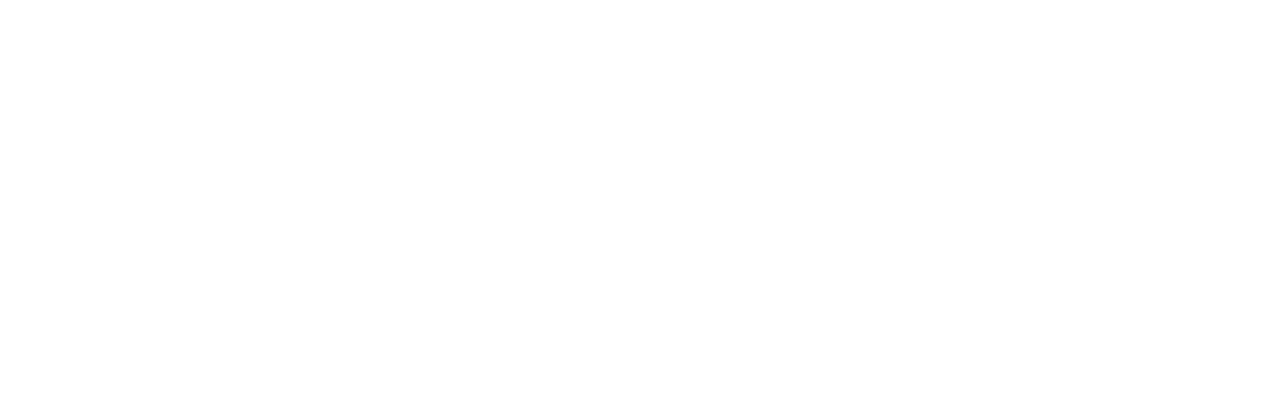
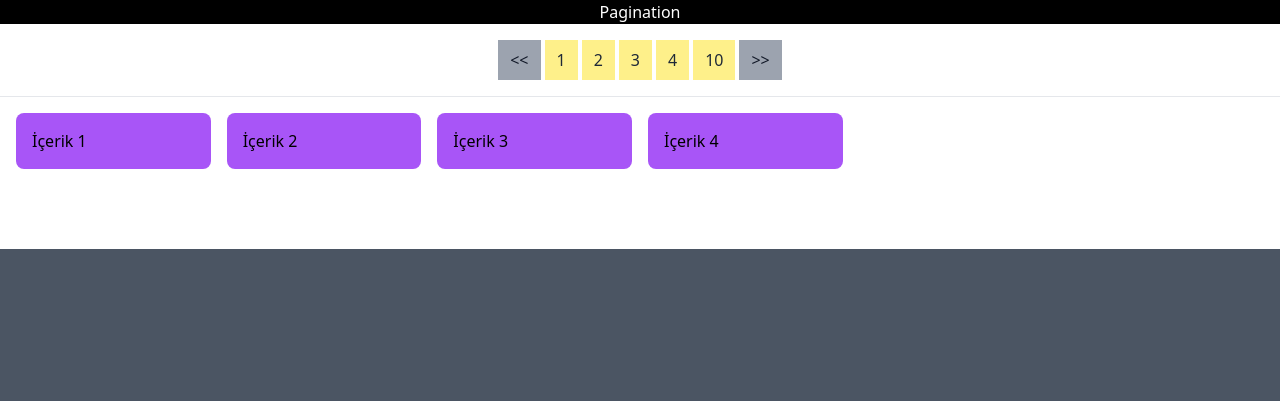
Before and after one commit to Gozdealc/Desktop, a website: page Tailwind/src/index.html in a window 1280 px wide. Shown: the top 401 px of the page. Drawn offline with Linux system fonts and the light colour scheme; a web font is replaced by a local one.

Commit message:
Pagination

```diff
--- a/Tailwind/src/index.html
+++ b/Tailwind/src/index.html
@@ -26,7 +26,60 @@
 
 <body>
 
+  <!-- PAGINATION -->
+<p class="bg-black text-white text-center">Pagination</p>
+  <div class="container mx-auto p-4">
+    <nav class="flex items-center justify-center">
+
+      <div class="flex">
+        <a href="#" class="px-3 py-2 text-gray-900 bg-gray-400 rounded-l-md-md"><<</a>
+
+        <a href="#" class="px-3 py-2 ml-1 mr-1 text-gray-800 bg-yellow-200">1</a>
+        <a href="#" class="px-3 py-2 mr-1 text-gray-800 bg-yellow-200">2</a>
+        <a href="#" class="px-3 py-2 mr-1 text-gray-800 bg-yellow-200">3</a>
+        <a href="#" class="px-3 py-2 mr-1 text-gray-800 bg-yellow-200">4</a>
+        <a href="#" class="px-3 py-2 mr-1 text-gray-800 bg-yellow-200">10</a>
+
+        <a href="#" class="px-3 py-2 text-gray-900 bg-gray-400 rounded-l-md-md">>></a>
+      </div>
+
+    </nav>
+  </div>
+<hr>
+  <!-- RESPONSIVE -->
+
+    <div class="container mx-auto p-4">
+      <div class="flex flex-wrap -mx-2">
+
+        <div class="w-full sm:w-1/2 md:w-1/3 lg:w-1/4 xl:w-1/6 px-2 mb-4">
+          <div class="bg-purple-500 p-4 rounded-lg">
+            <p>İçerik 1 </p>
+          </div>
+        </div>
+
+        <div class="w-full sm:w-1/2 md:w-1/3 lg:w-1/4 xl:w-1/6 px-2 mb-4">
+          <div class="bg-purple-500 p-4 rounded-lg">
+            <p>İçerik 2 </p>
+          </div>
+        </div>
+
+        <div class="w-full sm:w-1/2 md:w-1/3 lg:w-1/4 xl:w-1/6 px-2 mb-4">
+          <div class="bg-purple-500 p-4 rounded-lg">
+            <p>İçerik 3 </p>
+          </div>
+        </div>
+
+        <div class="w-full sm:w-1/2 md:w-1/3 lg:w-1/4 xl:w-1/6 px-2 mb-4">
+          <div class="bg-purple-500 p-4 rounded-lg">
+            <p>İçerik 4 </p>
+          </div>
+        </div>
+
+      </div>
+    </div>
+
   <!-- FLEX -->
+
   <br><br>
   <div class="bg-gray-600 h-screen flex items-center justify-center">
     <div class="bg-white p-6 rounded shadow-lg">
@@ -43,6 +96,7 @@
   <br><br>
 
   <!-- GRID -->
+
 <br><br><br><br>
   <p class="bg-black text-white text-center">GRID</p>
 
```
Also changed, not shown: Tailwind/src/output.css.
